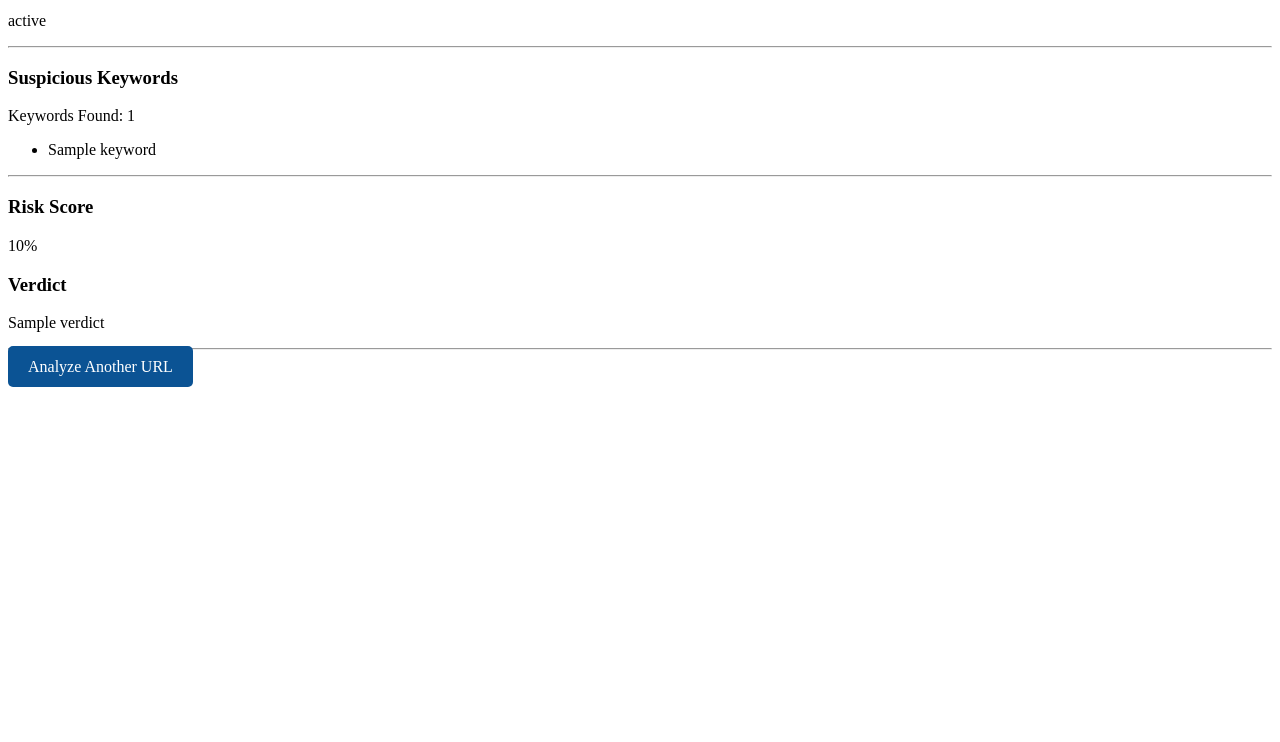
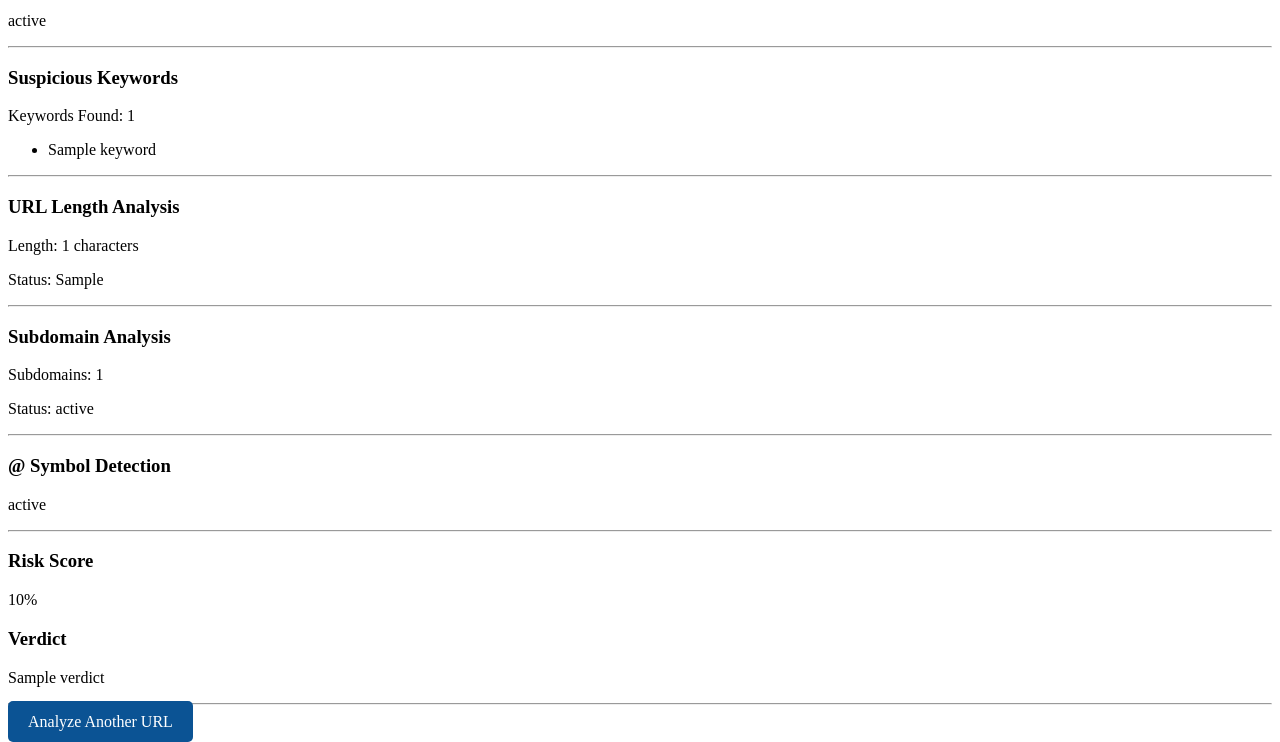
Before and after one commit to abhianitha2007-dotcom/URL-Security-Analyzer, a Flask app: template templates/result.html in a window 1280 px wide. Shown: the part 395-1137 px from the top of the page. Before the commit the page ends 782 px from the top, so only its background shows below. Run offline with Flask 3, Linux system fonts and the light colour scheme; the template is opened without the code that fills it: most values are stand-ins (such as "Sample title", 1, 10 or a date in 2020).

Commit message:
Add @ symbol detection

```diff
--- a/app.py
+++ b/app.py
@@ -4,6 +4,9 @@ from analyzer.https_checker import check_https
 from analyzer.url_validator import is_valid_url
 from analyzer.ip_checker import contains_ip
 from analyzer.keyword_checker import check_keywords
+from analyzer.length_checker import check_url_length
+from analyzer.subdomain_checker import count_subdomains
+from analyzer.at_symbol_checker import check_at_symbol
 
 app = Flask(__name__)
 
@@ -16,8 +19,13 @@ def home():
 @app.route("/analyze", methods=["POST"])
 def analyze():
 
-    url = request.form["url"]
+    url = request.form["url"].strip()
 
+    # Automatically add HTTPS if missing
+    if not url.startswith(("http://", "https://")):
+        url = "https://" + url
+
+    # Validate URL
     if not is_valid_url(url):
         return render_template(
             "result.html",
@@ -27,22 +35,36 @@ def analyze():
             ip_status="Not Checked",
             keyword_count=0,
             keywords=[],
+            url_length="-",
+            length_category="Not Checked",
+            subdomain_count="-",
+            subdomain_status="Not Checked",
+            at_status="Not Checked",
             risk_score="-",
             verdict="Invalid URL"
         )
 
+    # HTTPS
     https = check_https(url)
     https_result = "✅ HTTPS Detected" if https else "❌ HTTP Detected"
 
+    # IP
     ip_found = contains_ip(url)
-    ip_status = (
-        "⚠️ IP Address Detected"
-        if ip_found
-        else "✅ Domain Name Used"
-    )
+    ip_status = "⚠️ IP Address Detected" if ip_found else "✅ Domain Name Used"
 
+    # Keywords
     keyword_count, keywords = check_keywords(url)
 
+    # URL Length
+    url_length, length_category, length_score = check_url_length(url)
+
+    # Subdomains
+    subdomain_count, subdomain_status, subdomain_score = count_subdomains(url)
+
+    # '@' Symbol
+    at_found, at_status, at_score = check_at_symbol(url)
+
+    # Risk Score
     risk_score = 0
 
     if not https:
@@ -52,9 +74,13 @@ def analyze():
         risk_score += 40
 
     risk_score += keyword_count * 10
+    risk_score += length_score
+    risk_score += subdomain_score
+    risk_score += at_score
 
     risk_score = min(risk_score, 100)
 
+    # Verdict
     if risk_score <= 20:
         verdict = "🟢 Safe"
     elif risk_score <= 60:
@@ -70,6 +96,11 @@ def analyze():
         ip_status=ip_status,
         keyword_count=keyword_count,
         keywords=keywords,
+        url_length=url_length,
+        length_category=length_category,
+        subdomain_count=subdomain_count,
+        subdomain_status=subdomain_status,
+        at_status=at_status,
         risk_score=risk_score,
         verdict=verdict
     )
--- a/templates/result.html
+++ b/templates/result.html
@@ -45,14 +45,44 @@
     <p>Keywords Found: {{ keyword_count }}</p>
 
     {% if keywords %}
+
     <ul>
+
         {% for keyword in keywords %}
+
         <li>{{ keyword }}</li>
+
         {% endfor %}
+
     </ul>
+
     {% else %}
+
     <p>No suspicious keywords detected.</p>
+
     {% endif %}
+
+    <hr>
+
+    <h3>URL Length Analysis</h3>
+
+    <p>Length: {{ url_length }} characters</p>
+
+    <p>Status: {{ length_category }}</p>
+
+    <hr>
+
+    <h3>Subdomain Analysis</h3>
+
+    <p>Subdomains: {{ subdomain_count }}</p>
+
+    <p>Status: {{ subdomain_status }}</p>
+
+    <hr>
+
+<h3>@ Symbol Detection</h3>
+
+<p>{{ at_status }}</p>
 
     <hr>
 
```
Also changed, not shown: analyzer/at_symbol_checker.py (added, +14 -0 lines), analyzer/length_checker.py (added, +18 -0 lines), analyzer/subdomain_checker.py (added, +31 -0 lines). Lines whose indentation alone changed are shown as unchanged.
